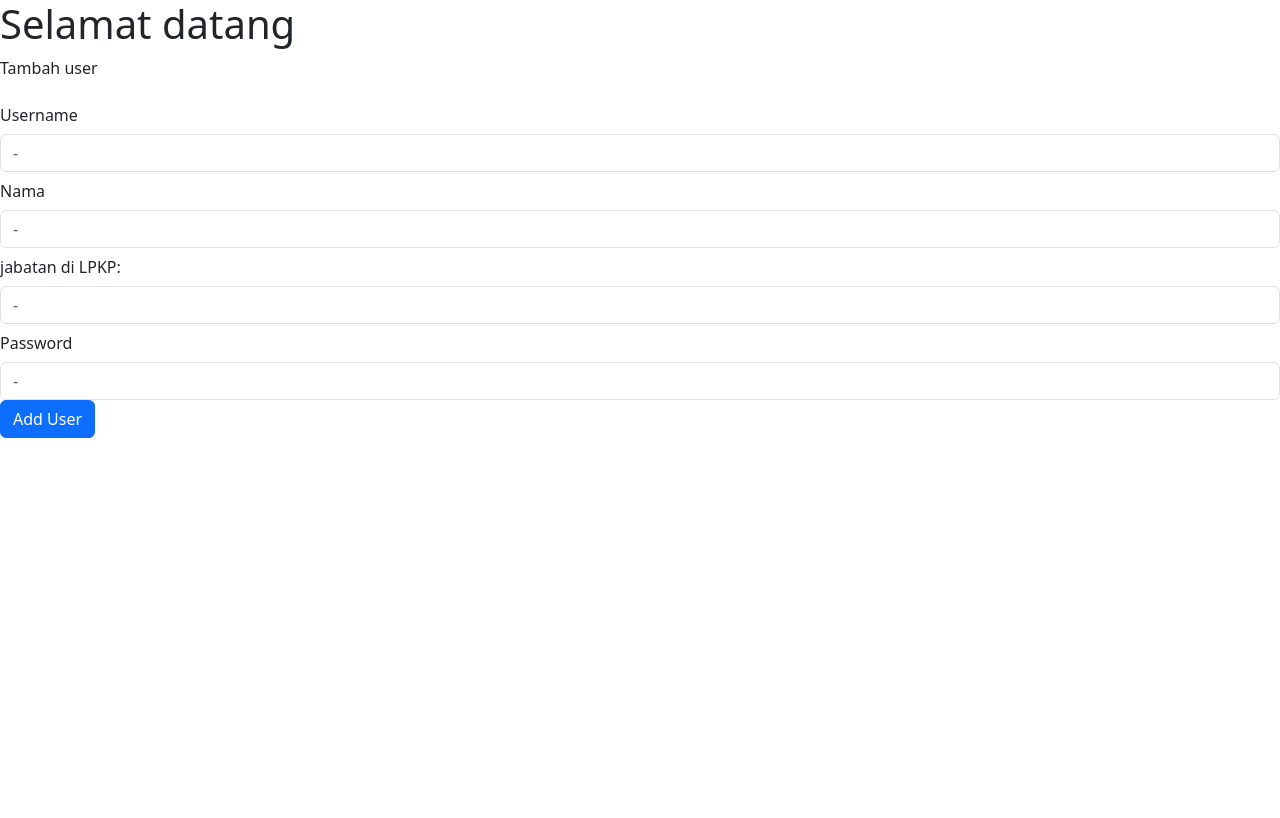
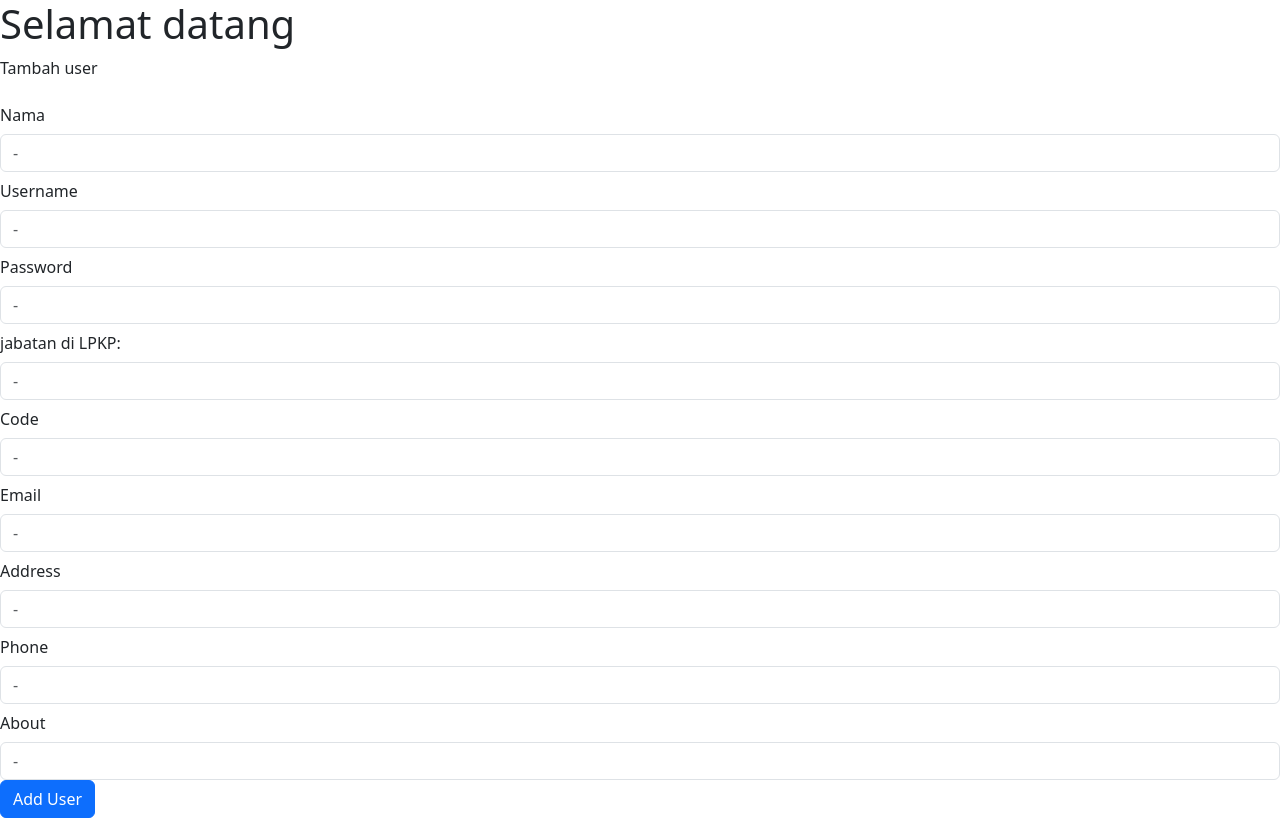
Before and after one commit to mnafis5/application_LPKP, a PHP site: the page made by app/views/login/admin.php in a window 1280 px wide. Before the commit the page ends 438 px from the top, so only its background shows below. Run offline with PHP 8.4, Linux system fonts and the light colour scheme; the template is opened without the code that fills it, so the values that code supplies are empty; some libraries are stand-ins or nearby versions.

Commit message:
Changing the body

```diff
--- a/app/views/login/admin.php
+++ b/app/views/login/admin.php
@@ -16,21 +16,41 @@
             <h1>Selamat datang <?= $data['judul']; ?></h1>
             <p>Tambah user</p>
             <form action="<?= BASEURL; ?>/login/addUser" method="post">
+                <label for="nama" class="col-sm-2 col-form-label">Nama</label>
+                <div class="co">
+                <input type="text" class="form-control" id="nama" name="nama" value="" placeholder="-" required autocomplete="off" >
+                </div>
                 <label for="username" class="col-sm-2 col-form-label">Username</label>
                 <div class="co">
                 <input type="text" class="form-control" id="username" name="username" value="" placeholder="-" required autocomplete="off" >
                 </div>
-                <label for="nama" class="col-sm-2 col-form-label">Nama</label>
+                <label for="password" class="col-sm-2 col-form-label">Password</label>
                 <div class="co">
-                <input type="text" class="form-control" id="nama" name="nama" value="" placeholder="-" required autocomplete="off" >
+                <input type="password" class="form-control" id="password" name="password" value="" placeholder="-" required autocomplete="off" >
                 </div>
                 <label for="role" class="col-sm-2 col-form-label">jabatan di LPKP:</label>
                 <div class="co">
                 <input type="text" class="form-control" id="role" name="role" value="" placeholder="-" required autocomplete="off" >
                 </div>
-                <label for="password" class="col-sm-2 col-form-label">Password</label>
+                <label for="code" class="col-sm-2 col-form-label">Code</label>
                 <div class="co">
-                <input type="password" class="form-control" id="password" name="password" value="" placeholder="-" required autocomplete="off" >
+                <input type="password" class="form-control" id="code" name="code" value="" placeholder="-" required autocomplete="off" >
+                </div>
+                <label for="email" class="col-sm-2 col-form-label">Email</label>
+                <div class="co">
+                <input type="email" class="form-control" id="email" name="email" value="" placeholder="-"  autocomplete="off" >
+                </div>
+                <label for="address" class="col-sm-2 col-form-label">Address</label>
+                <div class="co">
+                <input type="text" class="form-control" id="address" name="address" value="" placeholder="-"  autocomplete="off" >
+                </div>
+                <label for="phone" class="col-sm-2 col-form-label">Phone</label>
+                <div class="co">
+                <input type="text" class="form-control" id="phone" name="phone" value="" placeholder="-"  autocomplete="off" >
+                </div>
+                <label for="about" class="col-sm-2 col-form-label">About</label>
+                <div class="co">
+                <input type="about" class="form-control" id="about" name="about" value="" placeholder="-"  autocomplete="off" >
                 </div>
                 <button type="submit" class="btn btn-primary class">Add User</button>
             </form>
```
